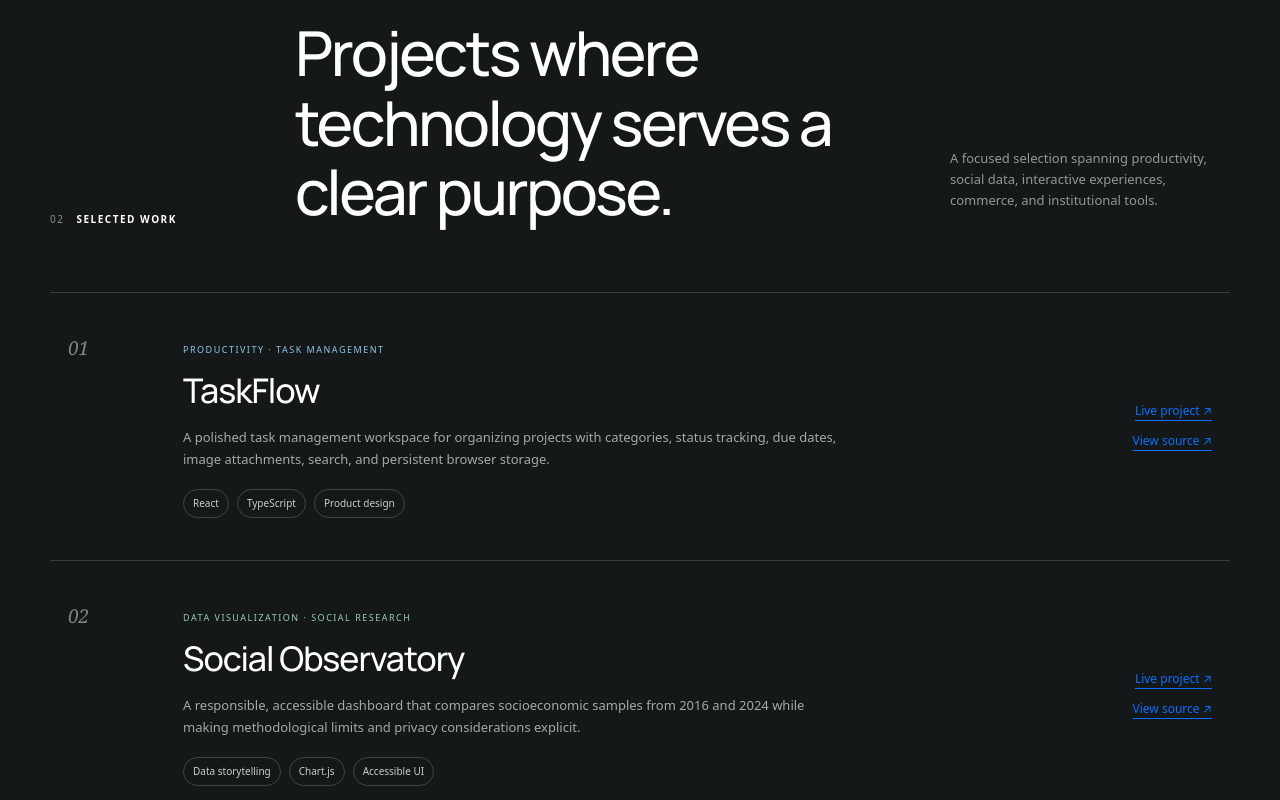
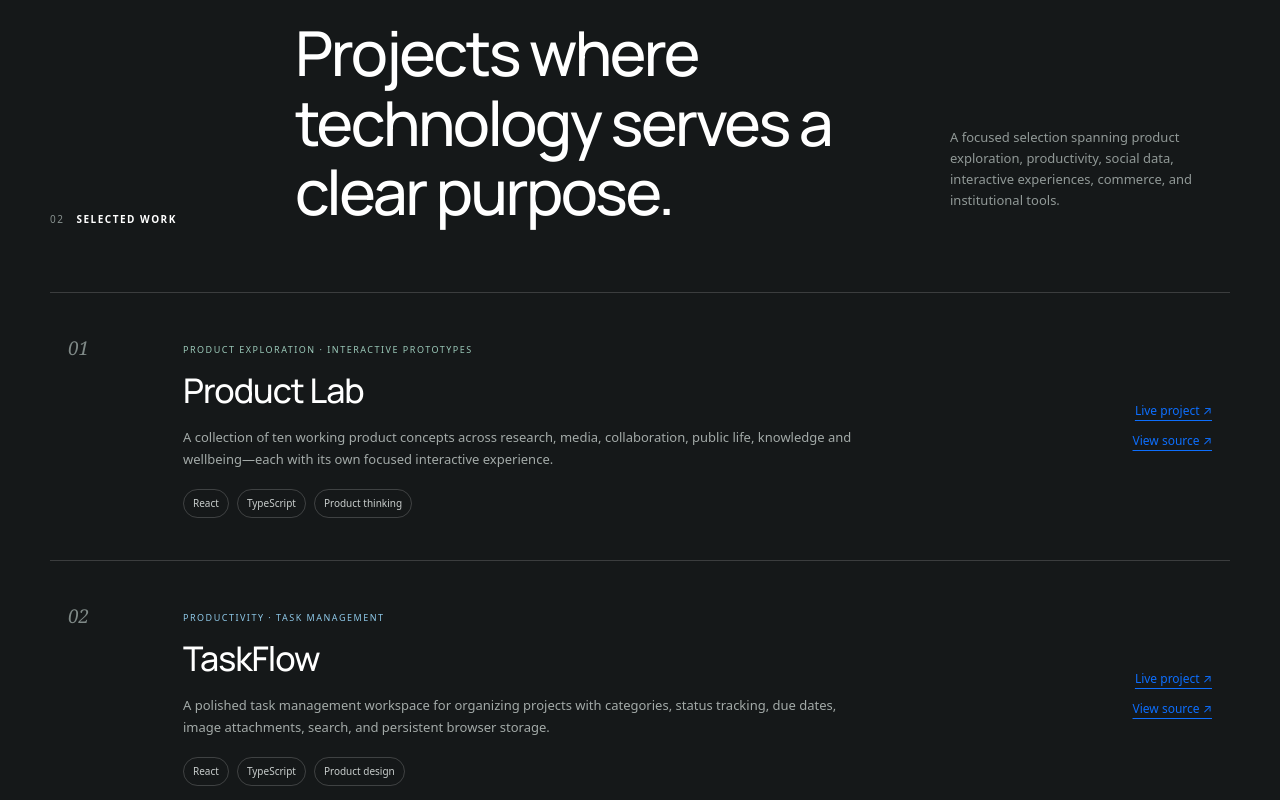
Before and after one commit to tristanlgb/react-cards, a React (Vite) app: page / in a window 1280 px wide. Shown: the part 1660-2460 px from the top of the page. Built offline with nearby package versions, Linux system fonts and the light colour scheme.

Commit message:
add Product Lab to selected work

```diff
--- a/src/components/Projects.tsx
+++ b/src/components/Projects.tsx
@@ -1,14 +1,15 @@
 const projects = [
-  { number: '01', title: 'TaskFlow', type: 'Productivity · Task management', description: 'A polished task management workspace for organizing projects with categories, status tracking, due dates, image attachments, search, and persistent browser storage.', tags: ['React', 'TypeScript', 'Product design'], live: 'https://taskmanagerreact-pi.vercel.app/', code: 'https://github.com/tristanlgb/taskmanager', tone: 'blue' },
-  { number: '02', title: 'Social Observatory', type: 'Data visualization · Social research', description: 'A responsible, accessible dashboard that compares socioeconomic samples from 2016 and 2024 while making methodological limits and privacy considerations explicit.', tags: ['Data storytelling', 'Chart.js', 'Accessible UI'], live: 'https://app-graficos-clase-social.vercel.app/', code: 'https://github.com/tristanlgb/AppGraficosClaseSocial', tone: 'green' },
-  { number: '03', title: 'Interactive Pokédex', type: 'Interactive systems · 3D experience', description: 'An immersive Pokédex that turns API data into an exploratory interface with interactive 3D elements and visual representations of processes and interruptions.', tags: ['Interactive 3D', 'Process visualization', 'PokéAPI'], live: 'https://pokedex-pokeapi-ruddy.vercel.app/', code: '', tone: 'blue' },
-  { number: '04', title: 'Full-Stack Commerce', type: 'End-to-end product', description: 'A complete shopping experience with secure authentication, product management, persistent data, and a responsive customer-facing interface.', tags: ['Product architecture', 'Authentication', 'MongoDB'], live: 'https://tpfinal-react-lenzberg.vercel.app/', code: 'https://github.com/tristanlgb/TPFinal_React_Lenzberg', tone: 'purple' },
-  { number: '05', title: 'Academic Administration', type: 'Operations platform', description: 'A structured portal for managing students, courses, and enrolments, with search tools and an interface designed around everyday administrative tasks.', tags: ['Angular', 'Information design', 'Responsive'], live: 'https://trabajo-final-angular-indol.vercel.app/', code: 'https://github.com/tristanlgb/TrabajoFinalAngular', tone: 'orange' },
+  { number: '01', title: 'Product Lab', type: 'Product exploration · Interactive prototypes', description: 'A collection of ten working product concepts across research, media, collaboration, public life, knowledge and wellbeing—each with its own focused interactive experience.', tags: ['React', 'TypeScript', 'Product thinking'], live: 'https://more-projects-lab.vercel.app/', code: 'https://github.com/tristanlgb/more-projects', tone: 'green' },
+  { number: '02', title: 'TaskFlow', type: 'Productivity · Task management', description: 'A polished task management workspace for organizing projects with categories, status tracking, due dates, image attachments, search, and persistent browser storage.', tags: ['React', 'TypeScript', 'Product design'], live: 'https://taskmanagerreact-pi.vercel.app/', code: 'https://github.com/tristanlgb/taskmanager', tone: 'blue' },
+  { number: '03', title: 'Social Observatory', type: 'Data visualization · Social research', description: 'A responsible, accessible dashboard that compares socioeconomic samples from 2016 and 2024 while making methodological limits and privacy considerations explicit.', tags: ['Data storytelling', 'Chart.js', 'Accessible UI'], live: 'https://app-graficos-clase-social.vercel.app/', code: 'https://github.com/tristanlgb/AppGraficosClaseSocial', tone: 'green' },
+  { number: '04', title: 'Interactive Pokédex', type: 'Interactive systems · 3D experience', description: 'An immersive Pokédex that turns API data into an exploratory interface with interactive 3D elements and visual representations of processes and interruptions.', tags: ['Interactive 3D', 'Process visualization', 'PokéAPI'], live: 'https://pokedex-pokeapi-ruddy.vercel.app/', code: '', tone: 'blue' },
+  { number: '05', title: 'Full-Stack Commerce', type: 'End-to-end product', description: 'A complete shopping experience with secure authentication, product management, persistent data, and a responsive customer-facing interface.', tags: ['Product architecture', 'Authentication', 'MongoDB'], live: 'https://tpfinal-react-lenzberg.vercel.app/', code: 'https://github.com/tristanlgb/TPFinal_React_Lenzberg', tone: 'purple' },
+  { number: '06', title: 'Academic Administration', type: 'Operations platform', description: 'A structured portal for managing students, courses, and enrolments, with search tools and an interface designed around everyday administrative tasks.', tags: ['Angular', 'Information design', 'Responsive'], live: 'https://trabajo-final-angular-indol.vercel.app/', code: 'https://github.com/tristanlgb/TrabajoFinalAngular', tone: 'orange' },
 ];
 
 function Projects() {
   return <section id="projects" className="projects-section"><div className="shell">
-    <div className="projects-heading"><div className="section-label light"><span>02</span><p>Selected work</p></div><h2>Projects where technology serves a clear purpose.</h2><p>A focused selection spanning productivity, social data, interactive experiences, commerce, and institutional tools.</p></div>
+    <div className="projects-heading"><div className="section-label light"><span>02</span><p>Selected work</p></div><h2>Projects where technology serves a clear purpose.</h2><p>A focused selection spanning product exploration, productivity, social data, interactive experiences, commerce, and institutional tools.</p></div>
     <div className="project-list">{projects.map((project) => <article className={`project-row ${project.tone}`} key={project.title}>
       <div className="project-number">{project.number}</div><div className="project-main"><span>{project.type}</span><h3>{project.title}</h3><p>{project.description}</p><div className="project-tags">{project.tags.map((tag) => <span key={tag}>{tag}</span>)}</div></div>
       <div className="project-links">{project.live ? <a href={project.live} target="_blank" rel="noreferrer">Live project ↗</a> : null}{project.code ? <a href={project.code} target="_blank" rel="noreferrer">View source ↗</a> : null}</div>
```
